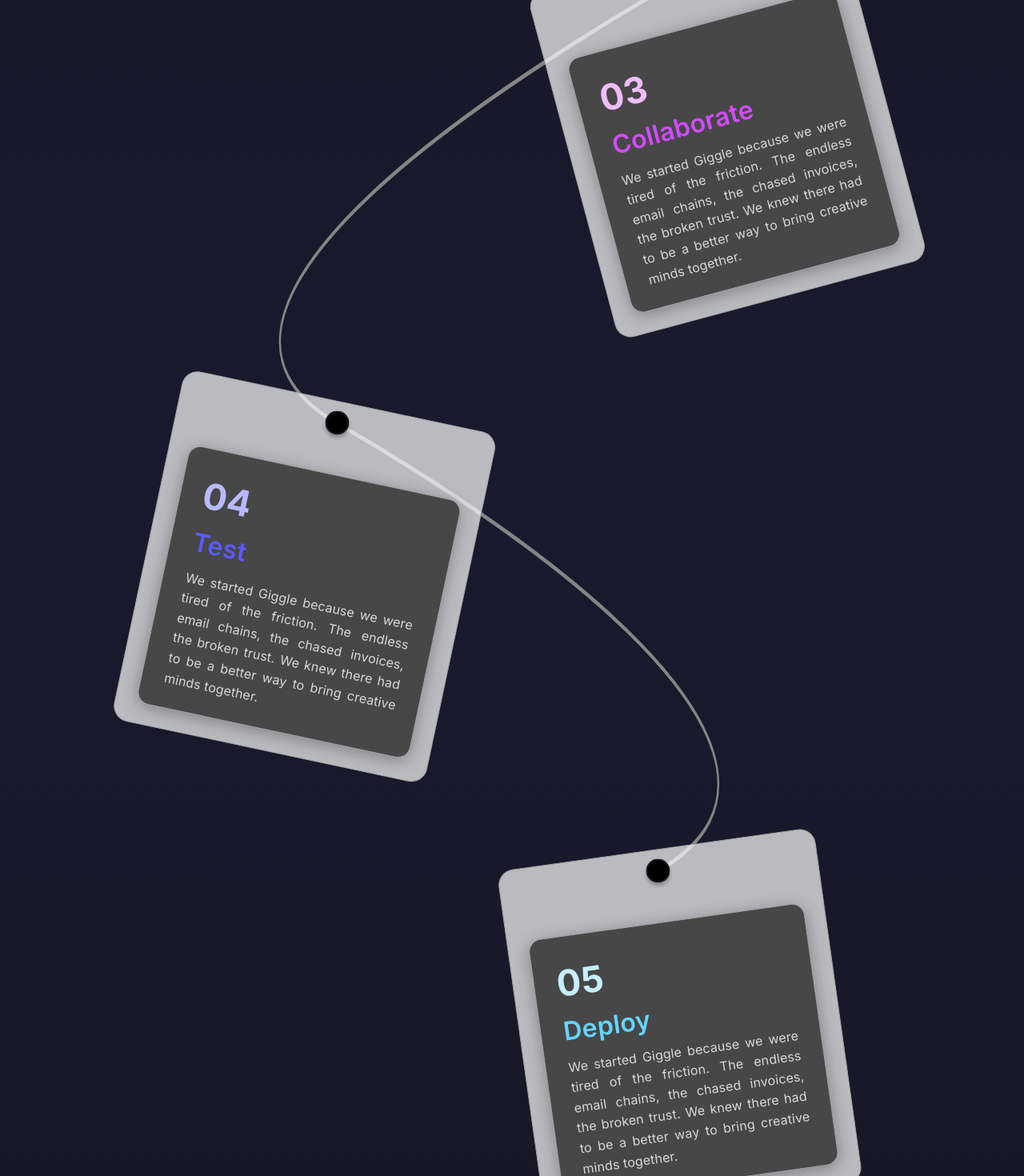
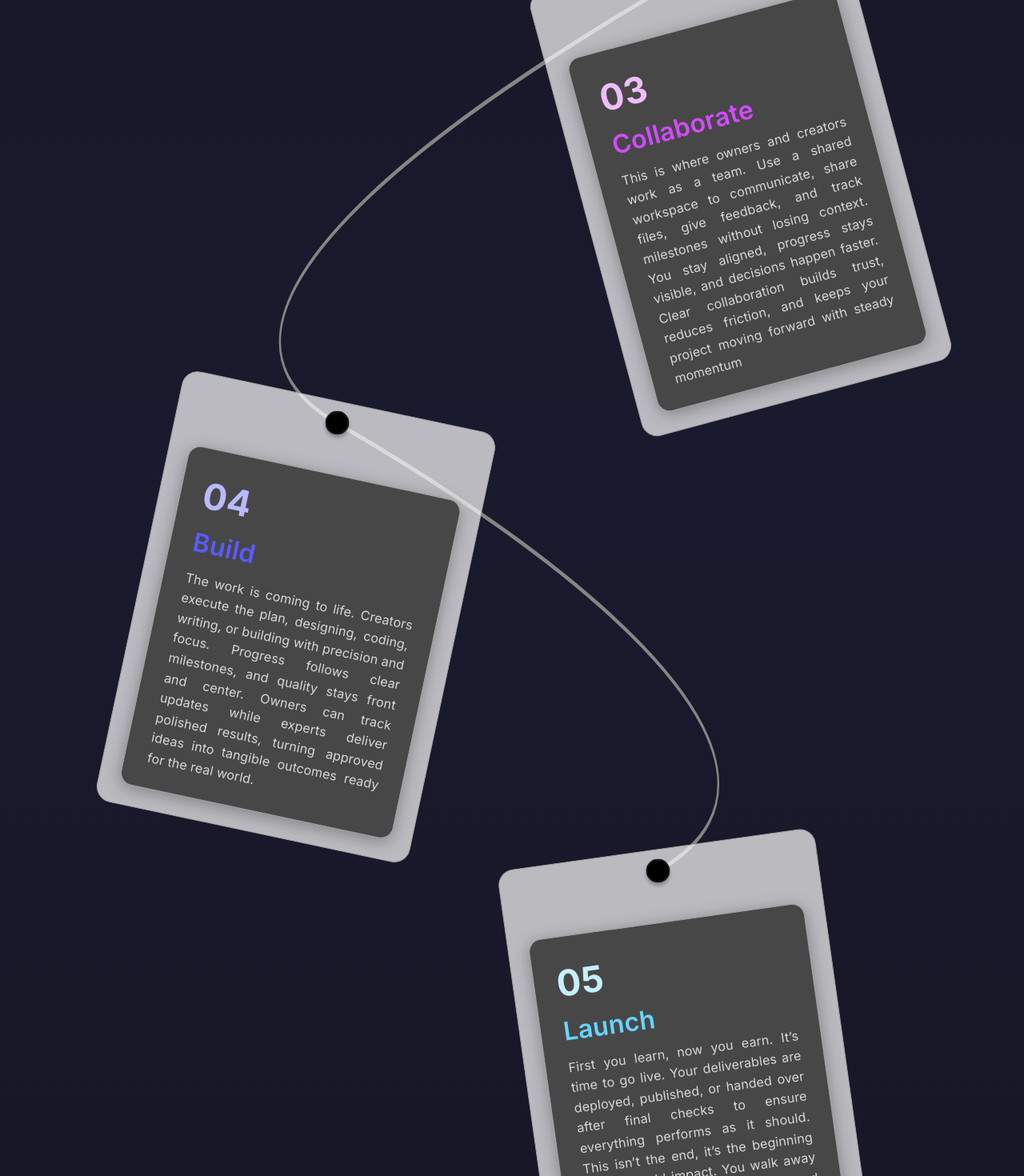
Before and after one commit to BarathKumar47/giggle_lan, a Next.js app: page / in a window 1280 px wide. Shown: the part 4160-5630 px from the top of the page at 80% size. Built offline with nearby package versions, Linux system fonts and the light colour scheme.

Commit message:
Literature has been changed in The process section

```diff
--- a/src/app/componenets/landing/theProcess.js
+++ b/src/app/componenets/landing/theProcess.js
@@ -140,35 +140,35 @@
             title: "Define",
             color: "#FFC4B2",
             accentColor: "#E65930",
-            description: "We started Giggle because we were tired of the friction. The endless email chains, the chased invoices, the broken trust. We knew there had to be a better way to bring creative minds together.",
+            description: "Every successful project starts with clarity. As an owner, you define what you need, your goals, timeline, and budget. As a creator, you define what you offer, your skills, availability, and working style. Clear definitions on both sides create strong alignment, reduce confusion, and make sure the right opportunities connect with the right people.",
         },
         {
             number: "02",
             title: "Design",
             color: "#FFE8AF",
             accentColor: "#E69A30",
-            description: "We started Giggle because we were tired of the friction. The endless email chains, the chased invoices, the broken trust. We knew there had to be a better way to bring creative minds together.",
+            description: "Now the idea starts taking shape. As an owner, you design the right demand by refining your brief, expectations, and outcomes so creators know exactly what you need. As a creator, you design your presence — building a strong profile and portfolio that highlights your skills and style. This stage ensures the right fit happens before work begins.",
         },
         {
             number: "03",
             title: "Collaborate",
             color: "#EFBDFF",
             accentColor: "#D34BFF",
-            description: "We started Giggle because we were tired of the friction. The endless email chains, the chased invoices, the broken trust. We knew there had to be a better way to bring creative minds together.",
+            description: "This is where owners and creators work as a team. Use a shared workspace to communicate, share files, give feedback, and track milestones without losing context. You stay aligned, progress stays visible, and decisions happen faster. Clear collaboration builds trust, reduces friction, and keeps your project moving forward with steady momentum",
         },
         {
             number: "04",
-            title: "Test",
+            title: "Build",
             color: "#B9B9FF",
             accentColor: "#5A5AFF",
-            description: "We started Giggle because we were tired of the friction. The endless email chains, the chased invoices, the broken trust. We knew there had to be a better way to bring creative minds together.",
+            description: "The work is coming to life.  Creators execute the plan, designing, coding, writing, or building with precision and focus. Progress follows clear milestones, and quality stays front and center. Owners can track updates while experts deliver polished results, turning approved ideas into tangible outcomes ready for the real world.",
         },
         {
             number: "05",
-            title: "Deploy",
+            title: "Launch",
             color: "#C6EFFF",
             accentColor: "#67D4FF",
-            description: "We started Giggle because we were tired of the friction. The endless email chains, the chased invoices, the broken trust. We knew there had to be a better way to bring creative minds together.",
+            description: "First you learn, now you earn. It’s time to go live. Your deliverables are deployed, published, or handed over after final checks to ensure everything performs as it should. This isn’t the end, it’s the beginning of real-world impact. You walk away with results built to grow, scale, and create meaningful value from day one.",
         },
     ];
 
```
